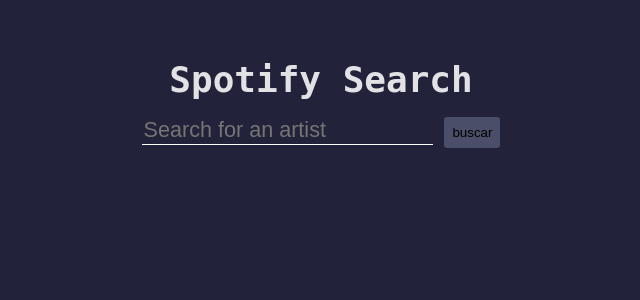
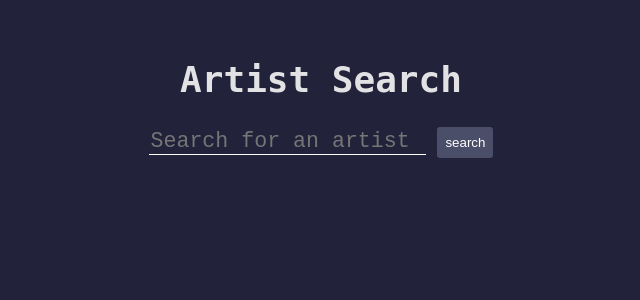
Before and after one commit to mggaray/spoti, a React (Vite) app: page / in a window 1280 px wide. Shown: the top 300 px of the page, without its empty margins (319-959 px from the left). Built offline with nearby package versions, Linux system fonts and the light colour scheme; no server answers.

Commit message:
(style) font size and margins improved

```diff
--- a/src/App.tsx
+++ b/src/App.tsx
@@ -2,7 +2,7 @@
 import Form from "./Components/Form";
 import Album from "./Components/Album";
 import Artist from "./Components/Artist";
-import {getSpotifyToken } from "./Services/auth";
+import { getSpotifyToken } from "./Services/auth";
 import {
   Iresult,
   fetchArtistId,
@@ -24,12 +24,12 @@
   //Methods & handlers
   useEffect(() => {
     const fetchToken = async () => {
-      const tokenCCW= await getSpotifyToken();
+      const tokenCCW = await getSpotifyToken();
       setToken(tokenCCW);
       setIsLoading(false);
       window.location.hash = "";
-  }
-  fetchToken()
+    };
+    fetchToken();
   }, []); //this method is for accessing and storing the token in the hash
 
   const handleChange = (event: any): void => {
@@ -61,11 +61,12 @@
   return (
     <>
       <div className="title-container">
-        <h1>Spotify Search</h1>
+        <h1>Artist Search</h1>
         {token != null ? (
           <Form handleChange={handleChange} handleSubmit={handleSubmit} />
-        ) : []
-        }
+        ) : (
+          []
+        )}
       </div>
       <div className="App-Main">
         {isLoading ? <h3>Loading..</h3> : []}
--- a/src/Components/Form.tsx
+++ b/src/Components/Form.tsx
@@ -1,9 +1,14 @@
 const Form = ({ handleChange, handleSubmit }: any) => {
   return (
-    <form action=''>
-      <input type='text' name='search' placeholder='Search for an artist' onChange={handleChange} />
-      <button type={"submit"} name='send' onClick={handleSubmit}>
-        buscar
+    <form action="">
+      <input
+        type="text"
+        name="search"
+        placeholder="Search for an artist"
+        onChange={handleChange}
+      />
+      <button type={"submit"} name="send" onClick={handleSubmit}>
+        search
       </button>
     </form>
   );
--- a/src/sass/index.css
+++ b/src/sass/index.css
@@ -30,10 +30,13 @@
 
 .title-container {
   text-align: center;
-  display: flex;
+  display: fle3;
   flex-direction: column;
   justify-content: center;
-  margin-bottom: 2%;
+  margin-bottom: 5%;
+}
+.title-container > h1 {
+  margin-bottom: 35px;
 }
 
 .App-Main > * {
@@ -71,6 +74,7 @@
   border: none;
   border-bottom: 1px white solid;
   font-size: 1.2rem;
+  font-family: Monospace;
 }
 form input:focus {
   outline: none;
@@ -80,6 +84,7 @@
   background-color: #4a4e69;
   border: none;
   padding: 8px;
+  color: white;
   border-radius: 3px;
   transition: all 0.4s ease-in;
 }
@@ -106,7 +111,7 @@
   border-radius: 20px;
   margin-left: auto;
   margin-right: auto;
-  margin-bottom: 10%;
+  margin-bottom: 5%;
 }
 
 .artist-photo {
@@ -122,6 +127,7 @@
   flex-direction: column;
   align-items: center;
   width: 100%;
+  margin-bottom: 35px;
 }
 .artist-info p {
   margin: 10px 5px 10px 5px;
@@ -131,6 +137,7 @@
   display: flex;
   flex-direction: column;
   align-items: center;
+  margin-bottom: 15px;
 }
 
 .track-info {
@@ -140,7 +147,9 @@
   align-self: center;
 }
 .track-info > h3 {
-  margin-right: 10px;
+  margin-right: 20px;
+  font-size: 1.1rem;
+  font-weight: 400;
 }
 .track-info > button {
   width: 30px;
@@ -182,6 +191,9 @@
     width: 130%;
     height: 120%;
   }
+  .track-info > h3 {
+    font-size: 0.8rem;
+  }
 }
 
 /*# sourceMappingURL=index.css.map */
--- a/src/sass/index.scss
+++ b/src/sass/index.scss
@@ -41,12 +41,16 @@
     color: variables.$highlight;
   }
 }
+
 .title-container {
   text-align: center;
-  display: flex;
+  display: fle3;
   flex-direction: column;
   justify-content: center;
-  margin-bottom: 2%;
+  margin-bottom: 5%;
+  > h1 {
+    margin-bottom: 35px;
+  }
 }
 
 .App-Main > * {
@@ -83,6 +87,7 @@
     border: none;
     border-bottom: 1px white solid;
     font-size: 1.2rem;
+    font-family: Monospace;
     &:focus {
       outline: none;
     }
@@ -92,6 +97,7 @@
     background-color: variables.$background-secondary;
     border: none;
     padding: 8px;
+    color: white;
     border-radius: 3px;
     transition: all 0.4s ease-in;
     &:hover {
@@ -119,7 +125,7 @@
   border-radius: 20px;
   margin-left: auto;
   margin-right: auto;
-  margin-bottom: 10%;
+  margin-bottom: 5%;
 }
 
 .artist-photo {
@@ -136,12 +142,14 @@
   p {
     margin: 10px 5px 10px 5px;
   }
+  margin-bottom: 35px;
 }
 
 .tracks-container {
   display: flex;
   flex-direction: column;
   align-items: center;
+  margin-bottom: 15px;
 }
 
 .track-info {
@@ -150,7 +158,9 @@
   justify-content: space-between;
   align-self: center;
   > h3 {
-    margin-right: 10px;
+    margin-right: 20px;
+    font-size: 1.1rem;
+    font-weight: 400;
   }
 
   > button {
@@ -195,4 +205,8 @@
       }
     }
   }
+
+  .track-info > h3 {
+    font-size: 0.8rem;
+  }
 }
```
Also changed, not shown: 1 other file (tests, documents, lock files or other folders).
